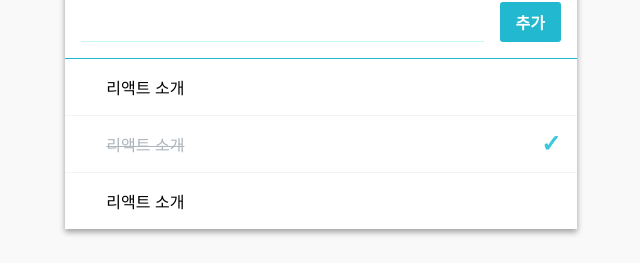
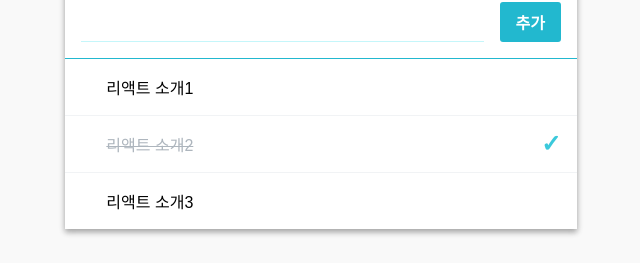
Before and after one commit to redwonsang/todo-list, a React (Create React App) app: page / in a window 1280 px wide. Shown: the part 200-463 px from the top of the page, without its empty margins (319-959 px from the left). Built offline with nearby package versions, Linux system fonts and the light colour scheme.

Commit message:
Update App.js

```diff
--- a/src/App.js
+++ b/src/App.js
@@ -10,9 +10,9 @@ class App extends Component {
   state = {
     input: '',
     todos: [
-      { id: 0, text: ' 리액트 소개', checked: false },
-      { id: 1, text: ' 리액트 소개', checked: true },
-      { id: 2, text: ' 리액트 소개', checked: false }
+      { id: 0, text: ' 리액트 소개1', checked: false },
+      { id: 1, text: ' 리액트 소개2', checked: true },
+      { id: 2, text: ' 리액트 소개3', checked: false }
     ]
   }
 
```
